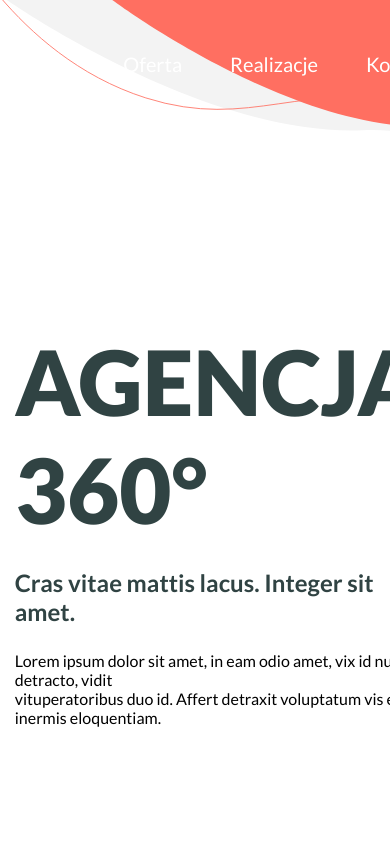
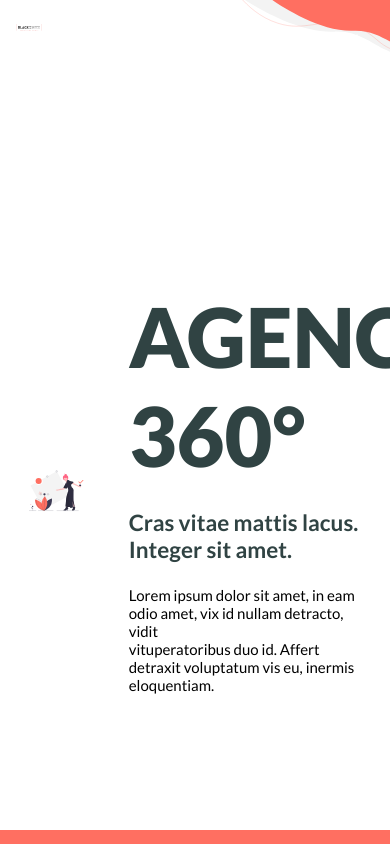
Before and after one commit to ptakpatryk/BlackOnyx, a website built with webpack: page src/index.html in a window 390 px wide. Shown: the top 844 px of the page. Built offline with nearby package versions, Linux system fonts and the light colour scheme.

Commit message:
adding media queries

```diff
--- a/src/js/main.js
+++ b/src/js/main.js
@@ -1,18 +1,18 @@
 import '../sass/styles.scss';
 import { TweenMax, Sine } from 'gsap';
 
-TweenMax.to('#coral-line', 2.5 , {
-    attr: {
-        d: "M.36,0C45.82,33,117.78,77,214,101.86c94.76,24.5,134.91,10.24,227,37,132.56,38.53,119.2,88.38,219,116,180.65,50,266.76-101.6,432-40,77.65,28.95,103.74,79.26,181,76,64.12-2.69,114.67-40.22,146.23-69.81"
-    },
-    repeat: -1,
-    yoyo: true,
-    ease: Sine.easeInOut
-});
+// TweenMax.to('#coral-line', 2.5 , {
+//     attr: {
+//         d: "M.36,0C45.82,33,117.78,77,214,101.86c94.76,24.5,134.91,10.24,227,37,132.56,38.53,119.2,88.38,219,116,180.65,50,266.76-101.6,432-40,77.65,28.95,103.74,79.26,181,76,64.12-2.69,114.67-40.22,146.23-69.81"
+//     },
+//     repeat: -1,
+//     yoyo: true,
+//     ease: Sine.easeInOut
+// });
 
-TweenMax.to('#Path_34', 1, {
-    css:{scale:0.9, rotation: 15, transformOrigin: '50% 50%'},
-    repeat: -1,
-    yoyo: true,
-    ease: Sine.easeInOut
-})
+// TweenMax.to('#Path_34', 1, {
+//     css:{scale:0.9, rotation: 15, transformOrigin: '50% 50%'},
+//     repeat: -1,
+//     yoyo: true,
+//     ease: Sine.easeInOut
+// })
--- a/src/sass/assets.scss
+++ b/src/sass/assets.scss
@@ -20,7 +20,8 @@ $m-big: 1.5625rem;
 
 // Font sizes
 
-  $large: 5.625rem;
+  // $large: 8vw;
+  $large: 5.5rem;
   $big: 1.5rem;
   $normal: 1rem;
   $small: 0.75rem;
--- /dev/null
+++ b/src/sass/queries.scss
@@ -0,0 +1,42 @@
+@media (max-width: 1300px) {
+    nav{
+        margin: 1.6rem auto;
+    }
+}
+
+@media (max-width: 1100px) {
+
+    html {
+        font-size: 15px;
+    }
+
+    .top {
+        width: 80vw;
+        #bg-top {
+            position: relative;
+            left: 150px;
+        }
+    }
+
+    #logo {
+        width: 27vw;
+    }
+
+    nav {
+
+        width: 92vw;
+
+        ul {
+            li{
+                margin: .2rem .4rem;
+            }
+        }
+    }
+
+}
+
+// Foooter
+
+@media (max-width: 1200px) {
+
+}
--- a/src/sass/styles.scss
+++ b/src/sass/styles.scss
@@ -1,6 +1,7 @@
 @import './assets';
 @import url('https://fonts.googleapis.com/css?family=Lato:400,700,900&display=swap');
 @import './images';
+
 
 
 html, * {
@@ -10,39 +11,44 @@ html, * {
   font-family: Lato, sans-serif;
   -webkit-font-smoothing: antialiased;
   -moz-osx-font-smoothing: grayscale;
+  font-size: 16px;
+  // outline: 1px solid red;
 }
 
 #logo {
-  width: 300px;
+  width: 20vw;
   margin-right: auto;
 }
 
 .top {
   position: absolute;
+  display: flex;
+  justify-content: flex-end;
   top: 0;
   right: 0;
-  width: 100vw;
+  width: 70vw;
+  max-width: 1200px;
   overflow: hidden;
   z-index: -1;
 
   #bg-top {
-    display: block;
     margin: -3px -4% 0 auto;
     z-index: -1;
-    width: 1200px;
+    width: 100%;
   }
 }
 
 nav {
   width: 85vw;
-  margin: 3rem auto;
+  max-width: 1920px;
+  margin: 2.5rem auto;
   display: flex;
   align-items: flex-start;
 
     ul {
       display: flex;
       list-style-type: none;
-      font-size: 1.25rem;
+
 
       a {
         text-decoration: none;
@@ -53,6 +59,10 @@ nav {
 
       li {
         margin: .2rem  1rem;
+
+        a {
+          font-size: 1.25rem;
+        }
 
         :hover {
           background: #fff;
@@ -65,11 +75,11 @@ nav {
 
 main {
   width: 85vw;
-  margin: 10rem auto 0;
+  margin: 10rem auto 5rem;
 }
 
 header {
-  width: 90%;
+  width: 100%;
   margin: 0 auto;
   display: flex;
   flex-direction: row;
@@ -78,6 +88,7 @@ header {
 
   .header-info {
     margin-left: 3rem;
+    width: 70%;
 
     h1 {
       font-size: $large;
@@ -96,6 +107,7 @@ header {
       font-size: $normal;
     }
   }
+
 }
 
 .card {
@@ -147,6 +159,8 @@ header {
 .contact {
   text-align: right;
   height: 600px;
+  display: flex;
+  justify-content: flex;
 }
 
 .btn {
@@ -168,6 +182,7 @@ header {
 
       &:hover {
         background: lighten($coral, 5%);
+        transform: scale(1.04);
       }
     }
 
@@ -180,12 +195,15 @@ header {
       &:hover {
         box-shadow: 0px 0px 0px 2px lighten($coral, 10%) inset;
         color: lighten($coral, 10%);
+        transform: scale(1.04);
       }
     }
 }
 
 
-// space to delete after work
+/****************
+* FOOTER
+*/
 
 footer {
   position: relative;
@@ -279,3 +297,5 @@ footer {
       }
     }
 }
+
+@import './queries';
```
